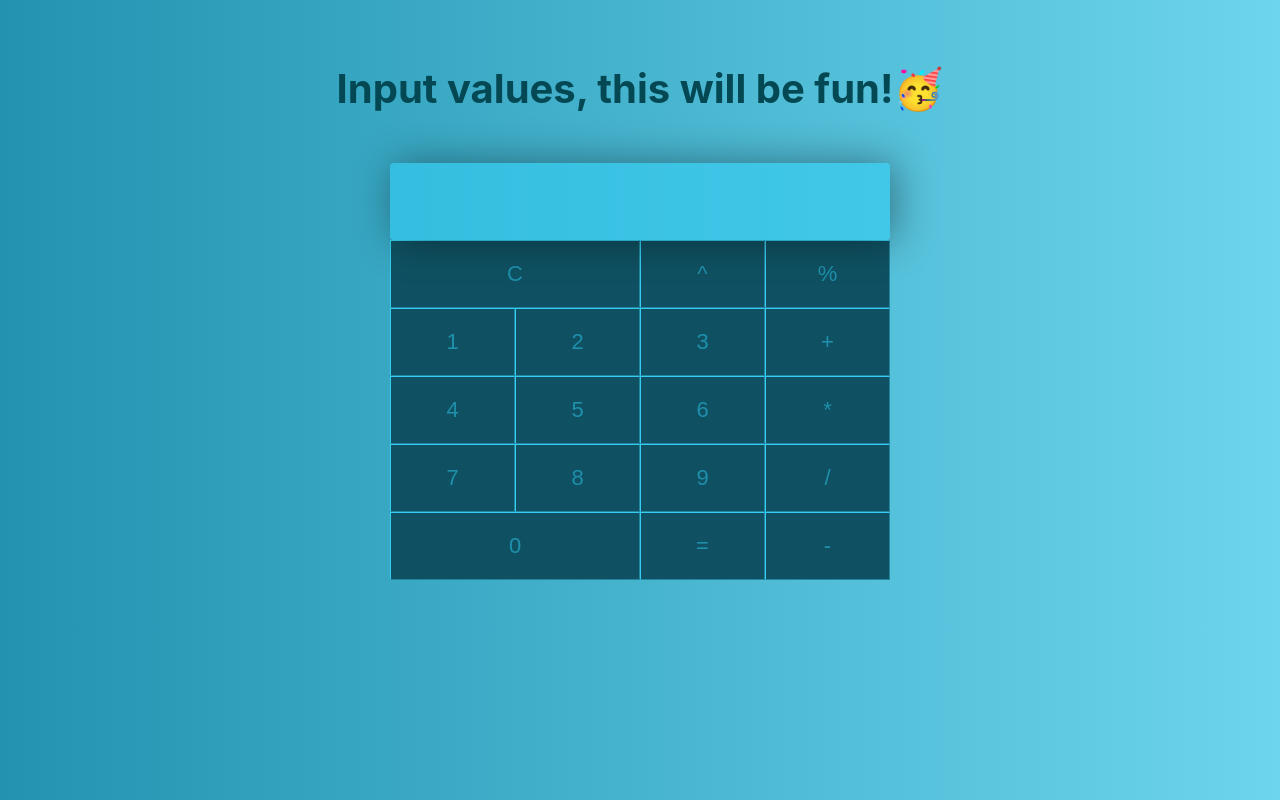
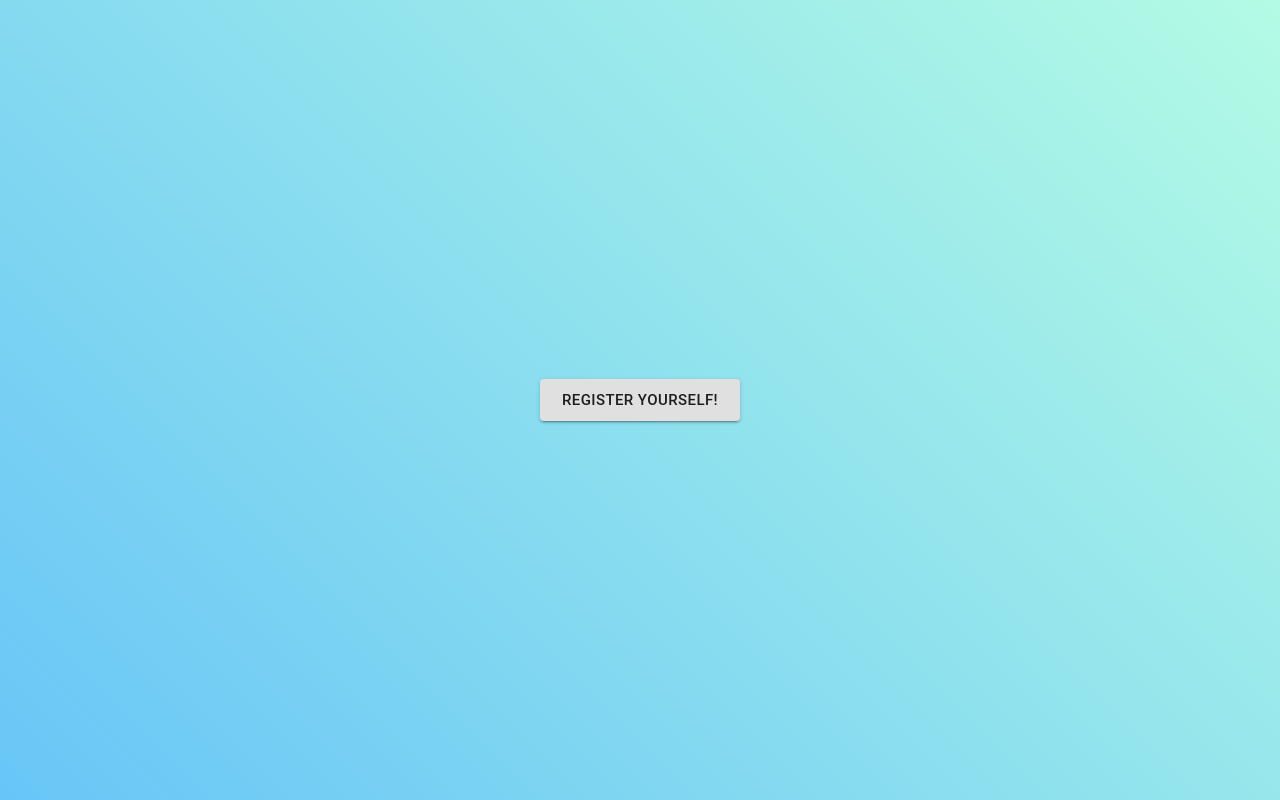
Before and after one commit to CodeAstronautic/uplift-react, a React (Create React App) app: page / in a window 1280 px wide. Built offline with nearby package versions, Linux system fonts and the light colour scheme.

Commit message:
Second Task Commit

```diff
--- a/package.json
+++ b/package.json
@@ -1,9 +1,10 @@
 {
-  "name": "calc",
+  "name": "form",
   "version": "0.1.0",
   "private": true,
   "dependencies": {
-    "@testing-library/jest-dom": "^5.13.0",
+    "@material-ui/core": "^4.11.4",
+    "@testing-library/jest-dom": "^5.14.1",
     "@testing-library/react": "^11.2.7",
     "@testing-library/user-event": "^12.8.3",
     "react": "^17.0.2",
--- a/src/App.css
+++ b/src/App.css
@@ -1,44 +1,15 @@
-*{
-  margin:0px;
-  padding:0px;
+.App {
+  height: 100vh;
+  display: flex;
+  align-items: center;
+  justify-content: center;
+  /* background-image: linear-gradient(#000b1f, #012448); */
+  background: linear-gradient(45deg,  rgba(66, 183, 245,0.8) 0%,rgba(66, 245, 189,0.4) 100%);
+  color: gray;
 }
 
-body{
-  background: #6dd5ed;
-  background: linear-gradient(to left, #6dd5ed, #2193b0);
-}
-
-.App h1{
-  text-align: center;
-  font-size: 2.5rem;
-  margin-top: 4rem;
-  color: #044853;
-
-}
-
-.App .row{
-  width: 500px;
-  height: 100%;
-  margin: 50px auto;
-  /* display: flex; */
-  justify-content: center;
-  align-items: center;
-
-}
-
-
-.App .row .input{
-  width: 100%;
-  padding: 1rem 0rem;
-  transform: translateX(-50%);
-  position: relative;
-  left: 50%;
-  border-width: 0;
-  background: rgba(53, 205, 243, 0.6);
-  text-align: right;
-  border-radius: 4px;
-  font-size: 40px;
-  box-shadow: 5px 0px 40px rgba(0, 0, 0, .4);
-  color:#03404f;
-
-}
+/* .App .startbtn{
+  height: 8rem;
+  font-size: 4rem;
+  padding: 0 3rem;
+} */
--- a/src/App.js
+++ b/src/App.js
@@ -1,79 +1,32 @@
-import logo from './logo.svg';
-import React,{useState} from 'react';
 import './App.css';
-import Keynumber from './Components/Keynumber';
+import { useState } from 'react';
+import PopDialog from './Components/Dailog';
+import {Button} from '@material-ui/core';
 
+const App =() =>{
 
-function App() {
+  // //state variable for dialog to open
+  const[open,setOpen] = useState(false);
 
-  const [evalstring, setEvalstring] = useState("");
-  const addexpression =(expression) =>{
-    setEvalstring(evalstring + expression);
+  // //dailog open function
+  const handleOpen = () =>{
+    setOpen(true);
+  };
 
-  }
-  const evalute =() =>{
-    setEvalstring(eval(evalstring));
-  }
+  // //dailog close function
+  const handleClose = () =>{
+    setOpen(false);
+  };
 
 
   return (
     <div className="App">
-      <h1>Input values, this will be fun!🥳</h1>
-      <div className="row">
-      <div className="input-wrapper">
-          <input type="text" className="input" id="str-input" value={evalstring} readOnly={true}/>
-        </div>
-        <div>
-        <div className="keynum" style={{width: "50%"}}>
-          <button className="keynum-btn" onClick={() => setEvalstring("")}>C</button>
-        </div>
-        <div className="keynum">
-        <button className="keynum-btn" onClick={() => addexpression("**")}>^</button>
-      </div>
-      <div className="keynum">
-        <button className="keynum-btn" onClick={() => addexpression("*100")}>%</button>
-      </div>
-      </div>
-      <div>
-      <Keynumber number = "1" onClick={() => addexpression("1")}/>
-      <Keynumber number = "2" onClick={() => addexpression("2")}/>
-      <Keynumber number = "3" onClick={() => addexpression("3")}/>
-      <div className="keynum">
-        <button className="keynum-btn" onClick={() => addexpression("+")}>+</button>
-      </div>
-      </div>
-
-      <div>
-      <Keynumber number = "4" onClick={() => addexpression("4")}/>
-      <Keynumber number = "5" onClick={() => addexpression("5")}/>
-      <Keynumber number = "6" onClick={() => addexpression("6")}/>
-      <div className="keynum">
-        <button className="keynum-btn" onClick={() => addexpression("*")}>*</button>
-      </div>
-      </div>
-
-      <div>
-      <Keynumber number = "7" onClick={() => addexpression("7")}/>
-      <Keynumber number = "8" onClick={() => addexpression("8")}/>
-      <Keynumber number = "9" onClick={() => addexpression("9")}/>
-      <div className="keynum">
-      <button className="keynum-btn" onClick={() => addexpression("/")}>/</button>
-      </div>
-      </div>
-
-      <div>
-      <Keynumber number = "0" onClick={() => addexpression("0")} style={{width: "50%"}}/>
-      <div className="keynum">
-          <button className="keynum-btn" onClick={() => evalute()}>=</button>
-        </div>
-      <div className="keynum">
-      <button className="keynum-btn" onClick={() => addexpression("-")}>-</button>
-      </div>
-      </div>
-
-    </div>
+      <Button className="startbtn" variant="contained" color="default" size="large" onClick={handleOpen}>
+        Register Yourself!
+      </Button>
+      <PopDialog open={open} handleClose={handleClose} />
     </div>
   );
-}
+};
 
 export default App;
--- /dev/null
+++ b/src/Components/Dailog.js
@@ -0,0 +1,14 @@
+import React from 'react'
+import Dialog from '@material-ui/core/Dialog';
+import Form from './Form.js';
+
+const PopDialog = ({open, handleClose}) =>{
+    return(
+        //props I receive from App component
+        <Dialog open={open} onClose={handleClose}>
+            <Form handleClose={handleClose} />
+        </Dialog>
+    );
+};
+
+export default PopDialog;
--- /dev/null
+++ b/src/Components/Form.js
@@ -0,0 +1,135 @@
+import React, {useState} from 'react';
+import { makeStyles } from '@material-ui/core';
+import Button from '@material-ui/core/Button';
+import TextField from '@material-ui/core/TextField';
+import InputAdornment from "@material-ui/core/InputAdornment";
+import { grey } from '@material-ui/core/colors';
+
+const useStyles = makeStyles(theme => ({
+    root: {
+        display: 'flex',
+        flexDirection: 'column',
+        justifyContent: 'center',
+        alignItems: 'center',
+        padding: theme.spacing(2),
+
+        '& .MuiTextField-root':{
+            margin: theme.spacing(1),
+            width: '300px',
+        },
+
+        '& .MuiButtonBase-root':{
+            margin: theme.spacing(2),
+        },
+
+    },
+    dob: {
+        '& .MuiInputBase-input':{
+            color: 'grey',
+        }
+    }
+
+}));
+
+
+const Form = ({handleClose}) =>{
+    const classes = useStyles();
+    // create state variables for each input
+  const [firstName, setFirstName] = useState('');
+  const [lastName, setLastName] = useState('');
+  const [email, setEmail] = useState('');
+  const [date, setDate] = useState('');
+  const [mobile, setmobile] = useState('');
+  const [isError, setIsError] = useState(false);
+  const [password, setPassword] = useState('');
+
+  const handleSubmit = e => {
+    e.preventDefault();
+    console.log(firstName, lastName, email, password);
+    handleClose();
+  };
+
+    return(
+        <form className={classes.root} onSubmit={handleSubmit}>
+            <TextField
+                label="First Name"
+                variant="filled"
+                required
+                value={firstName}
+                onChange={e => setFirstName(e.target.value)}
+            />
+
+            <TextField
+                label="Last Name"
+                variant="filled"
+                required
+                value={lastName}
+                onChange={e => setLastName(e.target.value)}
+            />
+
+            <TextField
+                label="Email"
+                variant="filled"
+                type="email"
+                required
+                value={email}
+                onChange={e => setEmail(e.target.value)}
+            />
+
+            <TextField
+                label="Phone Number"
+                variant="filled"
+                required
+                type="tel"
+                error={isError}
+                value={mobile}
+                onChange={(e) => {
+                    setmobile(e.target.value);
+                    if (e.target.value.length > 10) {
+                      setIsError(true);
+                    }
+                  }}
+                InputProps={{
+                    startAdornment: <InputAdornment position="start">
+                       +91
+                       </InputAdornment>,
+                  }}
+
+            />
+
+            <TextField
+                className={classes.dob}
+                label="DOB"
+                variant="filled"
+                type="date"
+                // format="MM/dd/yyyy"
+                required
+                InputLabelProps={{
+                    shrink: true,
+                  }}
+                value={date}
+                onChange={e => setDate(e.target.value)}
+            />
+
+            <TextField
+                label="Password"
+                variant="filled"
+                type="password"
+                required
+                value={password}
+                onChange={e => setPassword(e.target.value)}
+            />
+
+            <div>
+                <Button variant="contained" onClick={handleClose}>
+                    Cancel
+                </Button>
+                <Button type="submit" variant="contained" color="primary">
+                    SignUp
+                </Button>
+            </div>
+        </form>
+    );
+};
+
+export default Form;
--- a/src/Components/Keynumber.css
+++ /dev/null
@@ -1,23 +0,0 @@
-.keynum{
-    display: inline-block;
-    width: 25%;
-
-}
-
-.keynum-btn{
-    width: 100%;
-    transition: background-color 0.5s ease, color 0.5s ease;
-	background-color: #0f5162;
-	padding: 20px;
-	color: #1f8fab;
-	border-radius: 0px;
-    border-width: 1px;
-    border-color: #35cdf3;
-	font-size: 22px;
-	text-align: center;
-}
-
-.keynum-btn:hover{
-    background-color: rgba(62, 203, 238, 0.6);
-    color: #0d6176;
-}
--- a/src/Components/Keynumber.js
+++ /dev/null
@@ -1,12 +0,0 @@
-import React from 'react';
-import './Keynumber.css';
-
-const Keynumber = (props) => {
-    return (
-        <div className = "keynum" style={props.style}>
-            <button className = "keynum-btn" onClick={props.onClick}>{props.number}</button>
-        </div>
-    ) ;
-}
-
-export default Keynumber;
```
Also changed, not shown: src/logo.svg (deleted), 1 other file (tests, documents, lock files or other folders).
